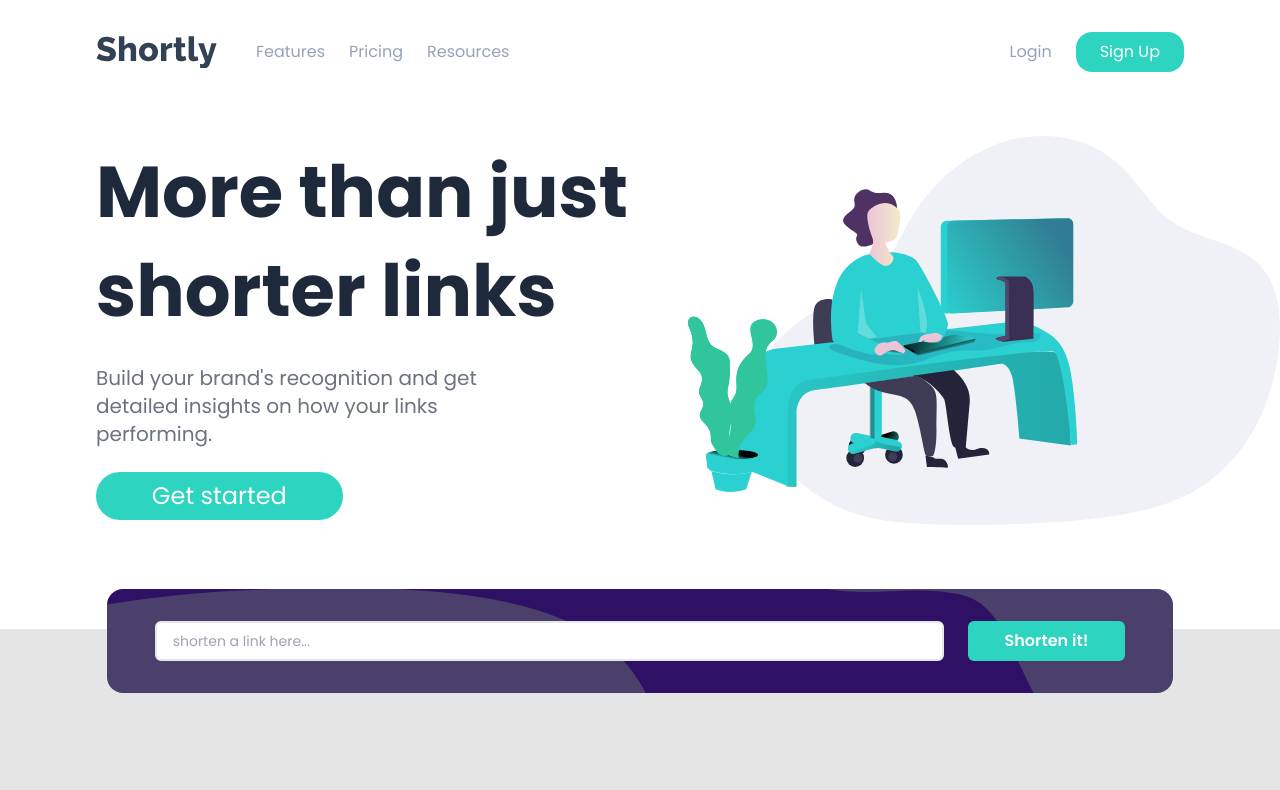
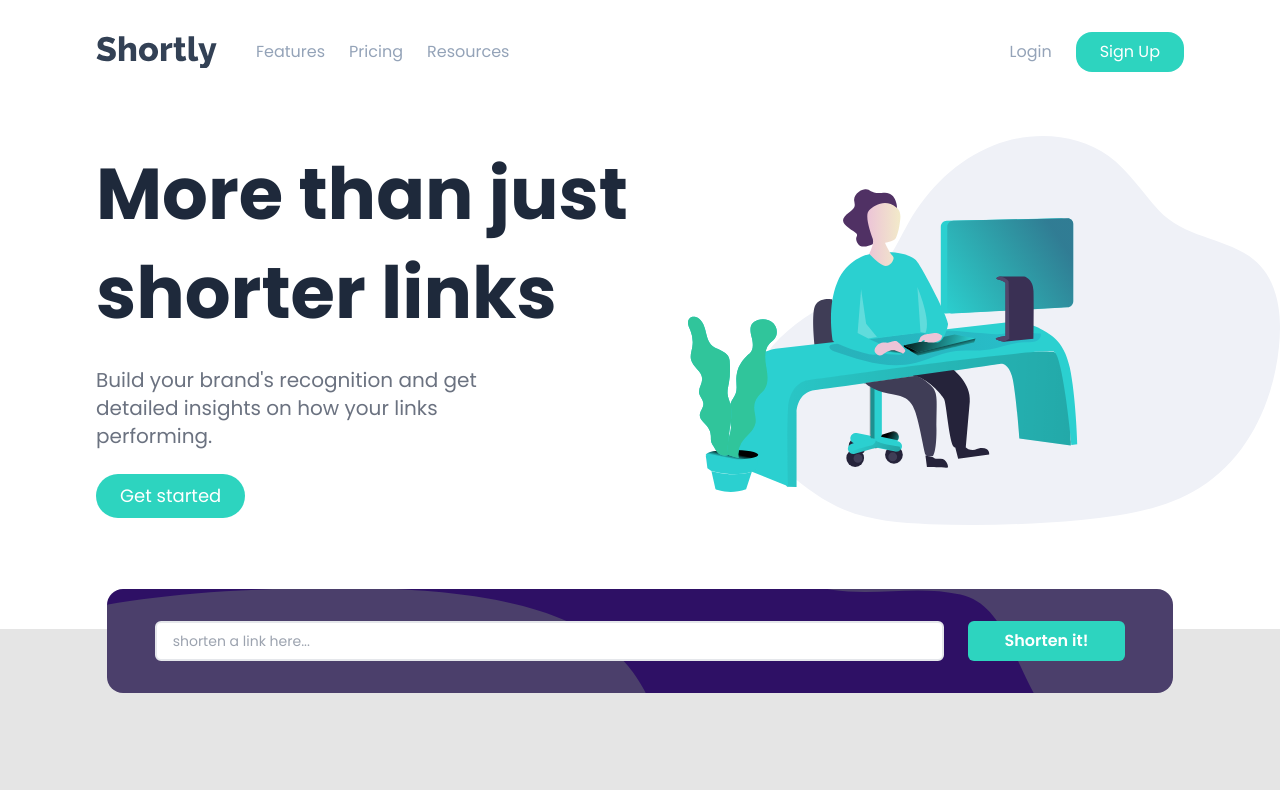
Before and after one commit to kevin19980113/url-shortening-page, a React (Vite) app: page / in a window 1280 px wide. Shown: the top 790 px of the page. Built offline with nearby package versions, Linux system fonts and the light colour scheme.

Commit message:
edited stlyes of Get Started button

```diff
--- a/src/components/Intro.jsx
+++ b/src/components/Intro.jsx
@@ -22,8 +22,8 @@ export default function Intro() {
           links performing.
         </p>
         <button
-          className="w-2/3 px-8 py-2 text-xl text-white bg-teal-400 rounded-3xl
-         hover:bg-teal-300 active:bg-teal-400 lg:w-5/12 xl:text-2xl"
+          className="px-6 py-2 text-lg text-white bg-teal-400 rounded-3xl
+         hover:bg-teal-300 active:bg-teal-400"
         >
           Get started
         </button>
```
